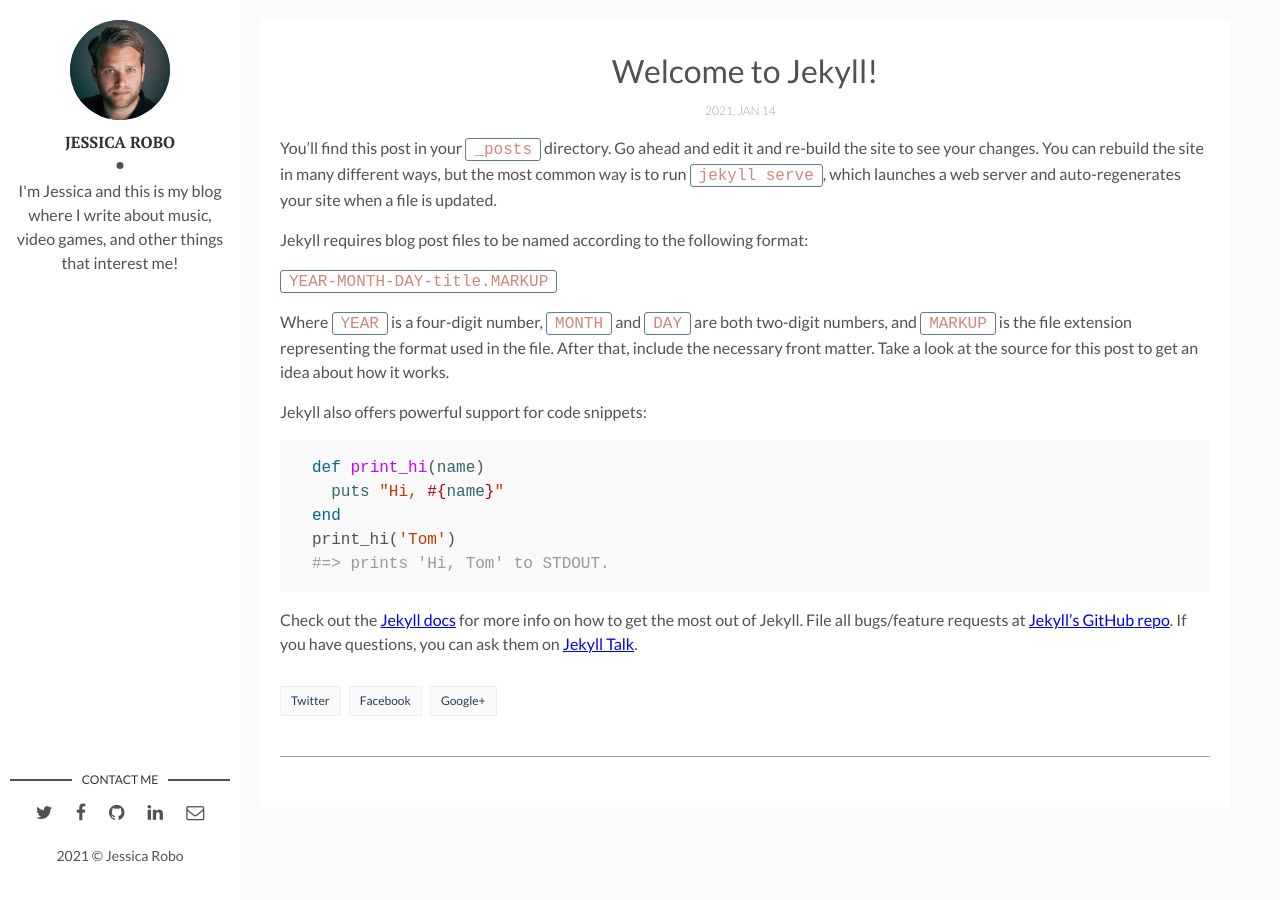
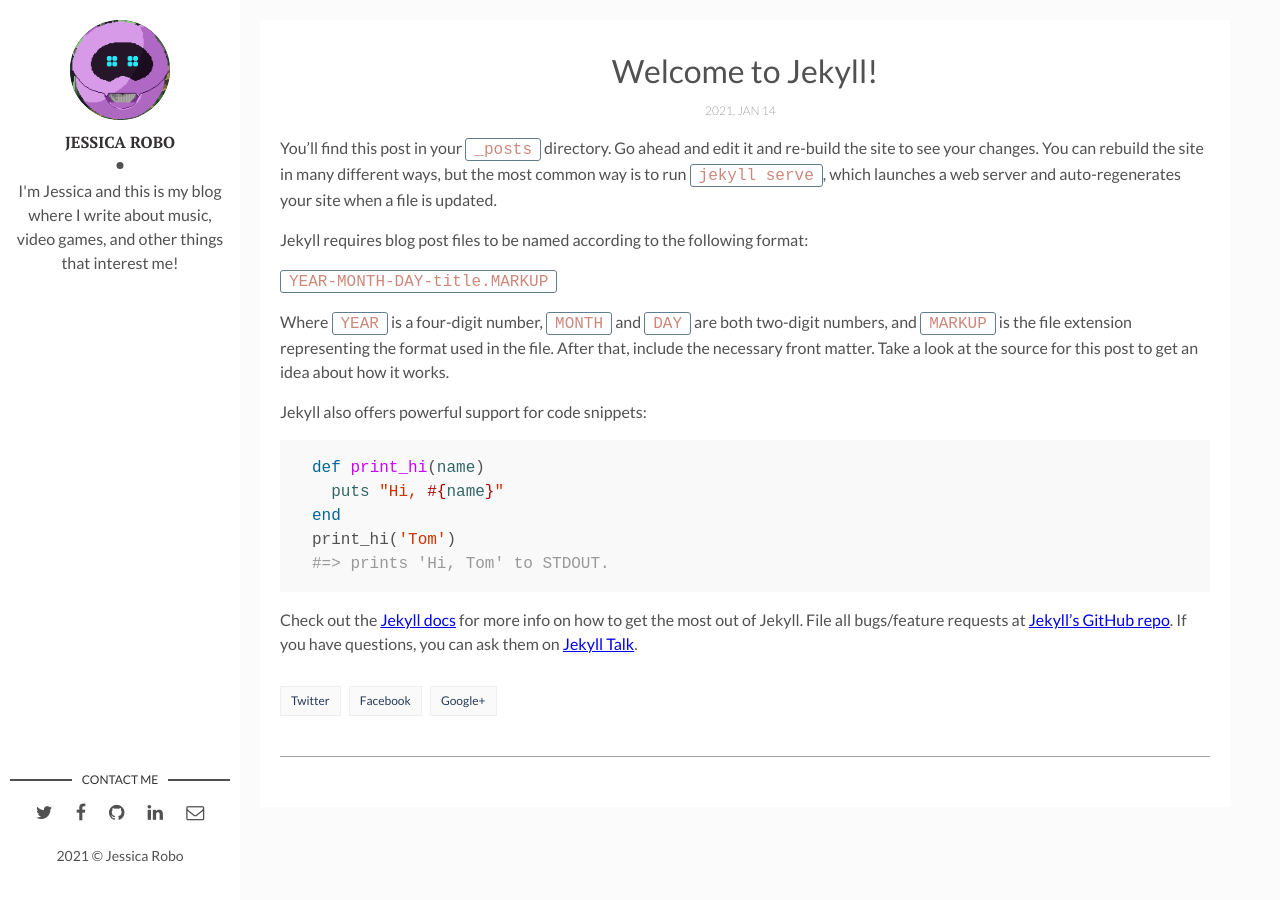
Before and after one commit to jessicarobo/jessicarobo.github.io, a Jekyll site: the page built from _posts/2021-01-14-welcome-to-jekyll.markdown, in a window 1280 px wide. Built offline with Jekyll 4.4.1, drawn with Linux system fonts in a browser that asks for light colours.

Commit message:
Removed junk

```diff
--- a/_config.yml
+++ b/_config.yml
@@ -8,7 +8,7 @@
 
 # Author Settings
 author: Jessica Robo # add your name
-author-img: david-freeman.jpg # add your photo
+author-img: JESSDiscord.gif # add your photo
 about-author: I'm Jessica and this is my blog where I write about music, video games, and other things that interest me! # add description
 social-twitter: roboticjessica # add your Twitter handle
 social-facebook: # add your Facebook handle
```
Also changed, not shown: assets/img/JESSDiscord.gif (added), assets/img/favicon/apple-touch-icon-144x144.png (deleted), assets/img/favicon/apple-touch-icon-72x72.png (deleted), assets/img/favicon/apple-touch-icon.png (deleted), assets/img/favicon/favicon.ico.
